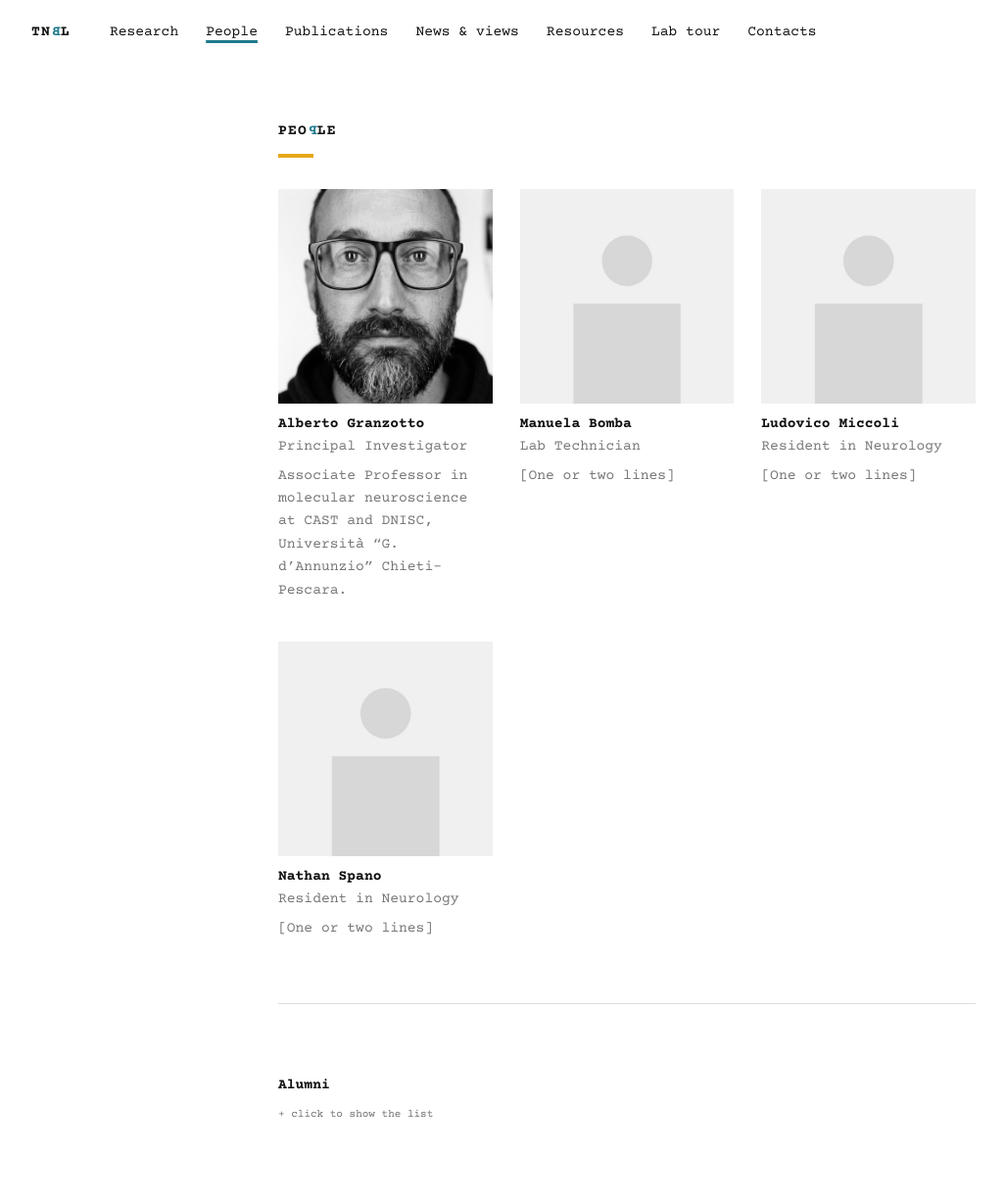
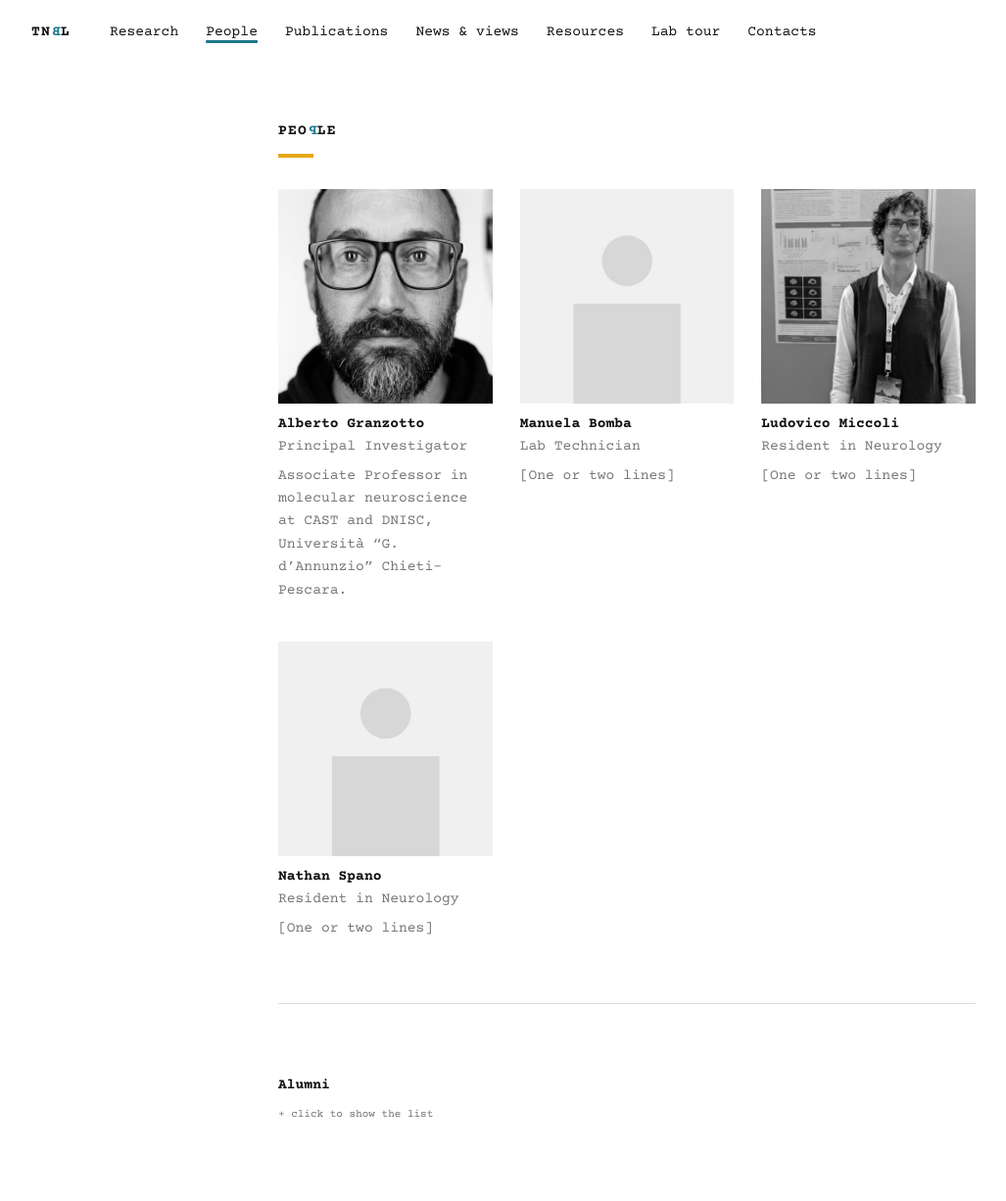
Before and after one commit to tnb-lab/tnb-lab.github.io, a Jekyll site: the page people.html, which Jekyll copies as it is, in a window 1280 px wide. Shown: the whole page at 98% size, without its empty margins (0-1027 px from the left). Built offline with Jekyll 4.4.1, drawn with Linux system fonts in a browser that asks for light colours.

Commit message:
Change image format for person3 from jpg to png

```diff
--- a/people.html
+++ b/people.html
@@ -46,7 +46,7 @@
         <p class="bio">[One or two lines]</p>
       </div>
       <div class="person">
-        <img src="images/person3.jpg" alt="[Name]">
+        <img src="images/person3.png" alt="[Name]">
         <p class="name">Ludovico Miccoli</p>
         <p class="role">Resident in Neurology</p>
         <p class="bio">[One or two lines]</p>
```
